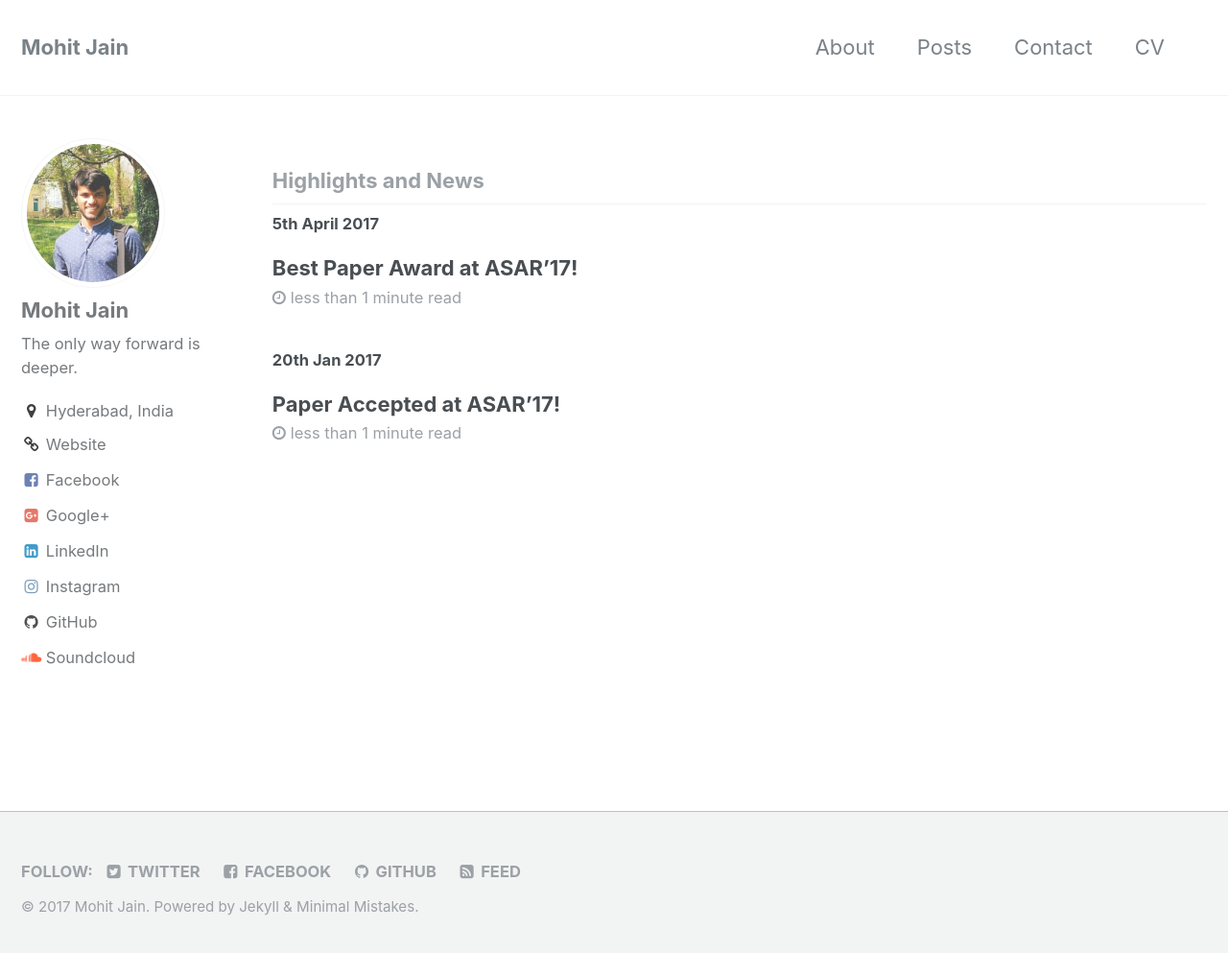
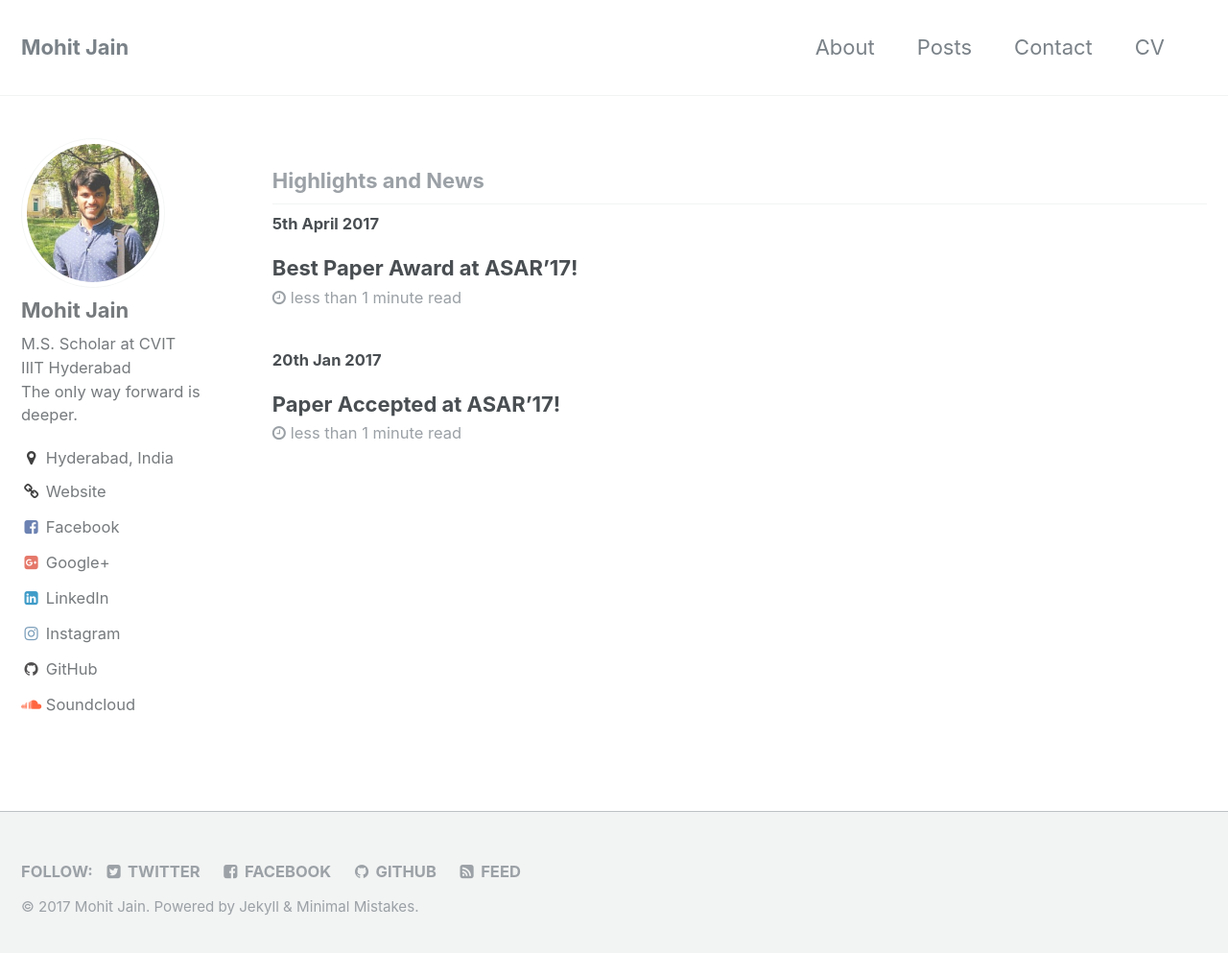
Before and after one commit to NightFury13/nightfury13.github.io, a Jekyll site: the page built from index.html, in a window 1280 px wide and 1001 px high. Shown: the top 993 px of the window at 96% size. Built offline with Jekyll 4.4.1, drawn with Linux system fonts in a browser that asks for light colours; the list of posts is cut into pages by our own code.

Commit message:
updating bio

```diff
--- a/_config.yml
+++ b/_config.yml
@@ -83,7 +83,7 @@ analytics:
 author:
   name             : "Mohit Jain"
   avatar           : "/assets/images/avatar.jpg"
-  bio              : "The only way forward is deeper."
+  bio              : "M.S. Scholar at CVIT<br/>IIIT Hyderabad</br>The only way forward is deeper."
   location         : "Hyderabad, India"
   email            : # "kalpit.thakkar@research.iiit.ac.in"
   uri              : "https://researchweb.iiit.ac.in/~mohit.jain/"
```
